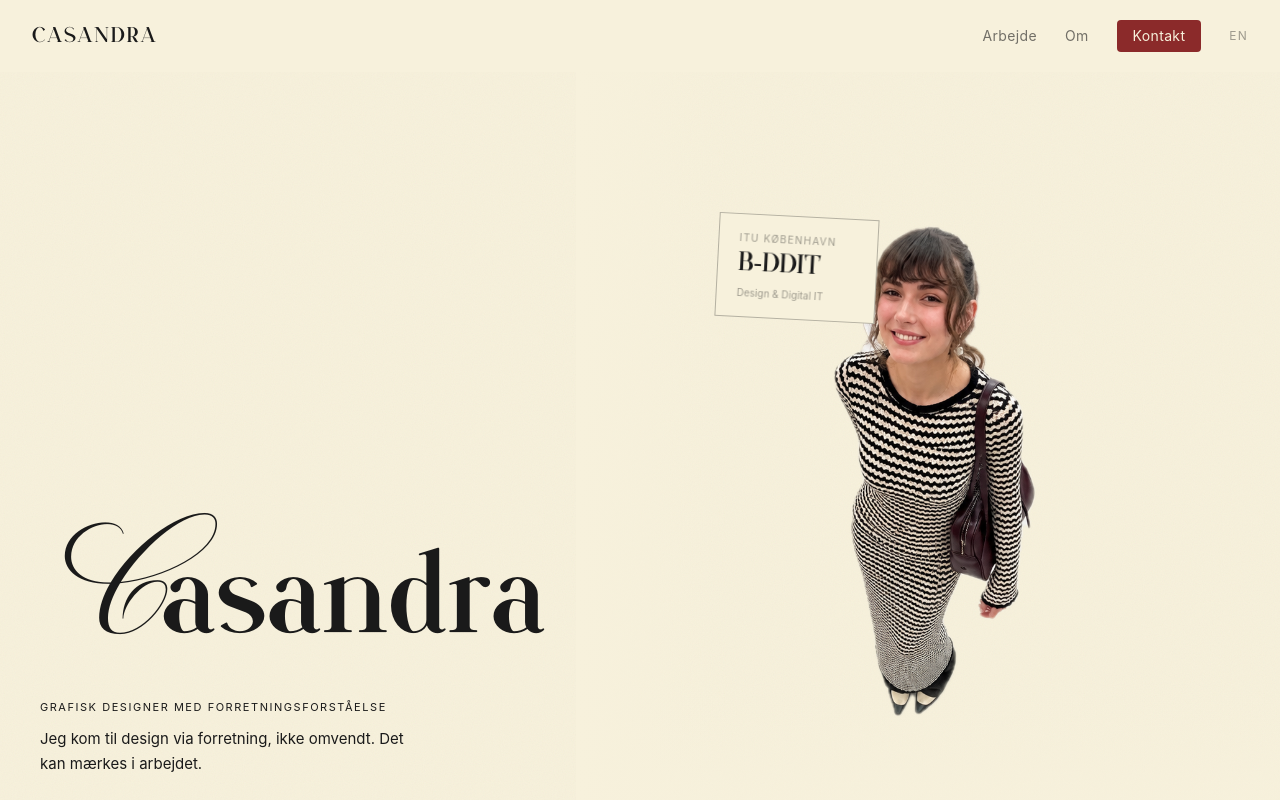
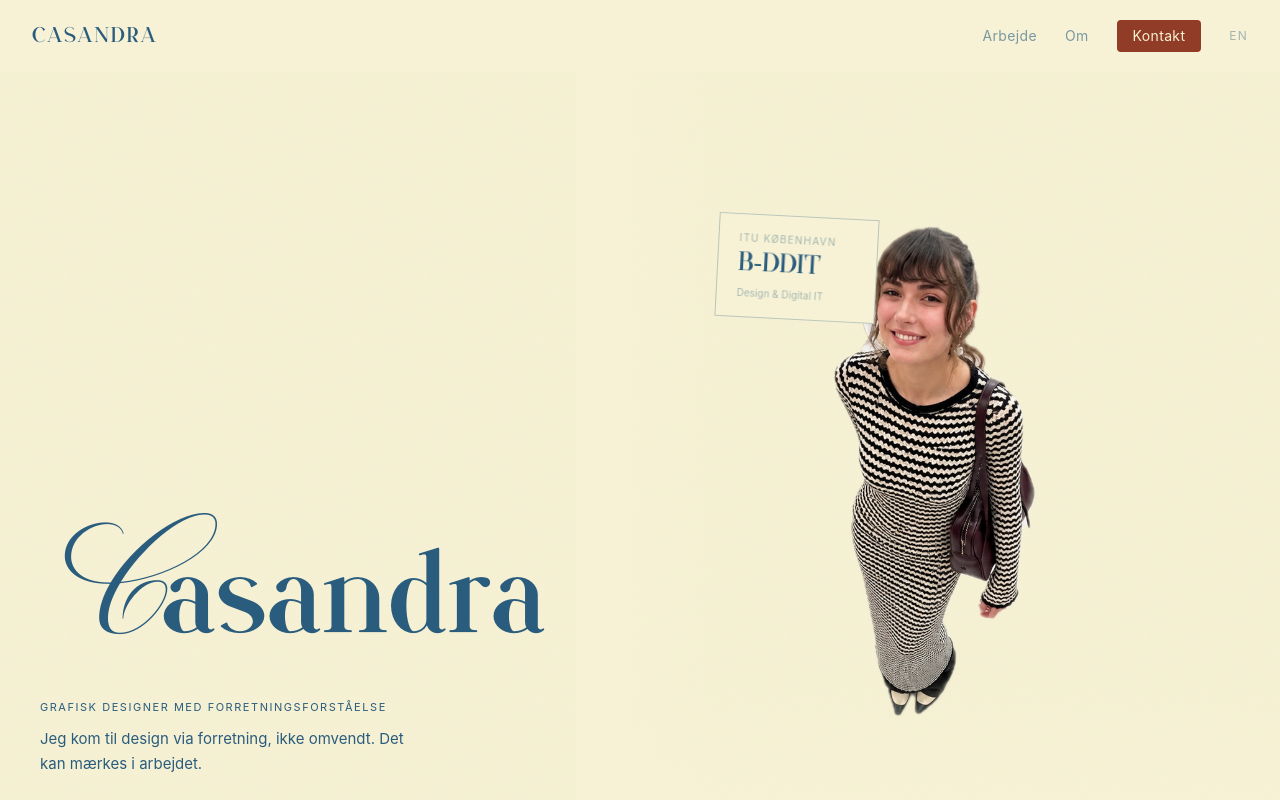
Before and after one commit to casandralpedersen/casandra-portfolio, a React (Vite) app: page / in a window 1280 px wide. Shown: the top 800 px of the page. Built offline with nearby package versions, Linux system fonts and the light colour scheme.

Commit message:
Skift til ny farvepalette (cremegul, navy, blå, rødbrun)
Erstatter de gamle farver med Casandras ønskede palette.

```diff
--- a/src/styles/global.css
+++ b/src/styles/global.css
@@ -17,10 +17,10 @@
 }
 
 @theme {
-  --color-base: #F7F1DC;
-  --color-burgundy: #8B2A2A;
-  --color-blue: #5C7E9C;
-  --color-text: #1A1A1A;
+  --color-base: #F7F2D5;
+  --color-burgundy: #913C27;
+  --color-blue: #5A86AB;
+  --color-text: #295C7D;
 
   --font-display: "VSOP", serif;
   --font-script: "Montigny", cursive;
```
Also changed, not shown: 1 other file (tests, documents, lock files or other folders).
